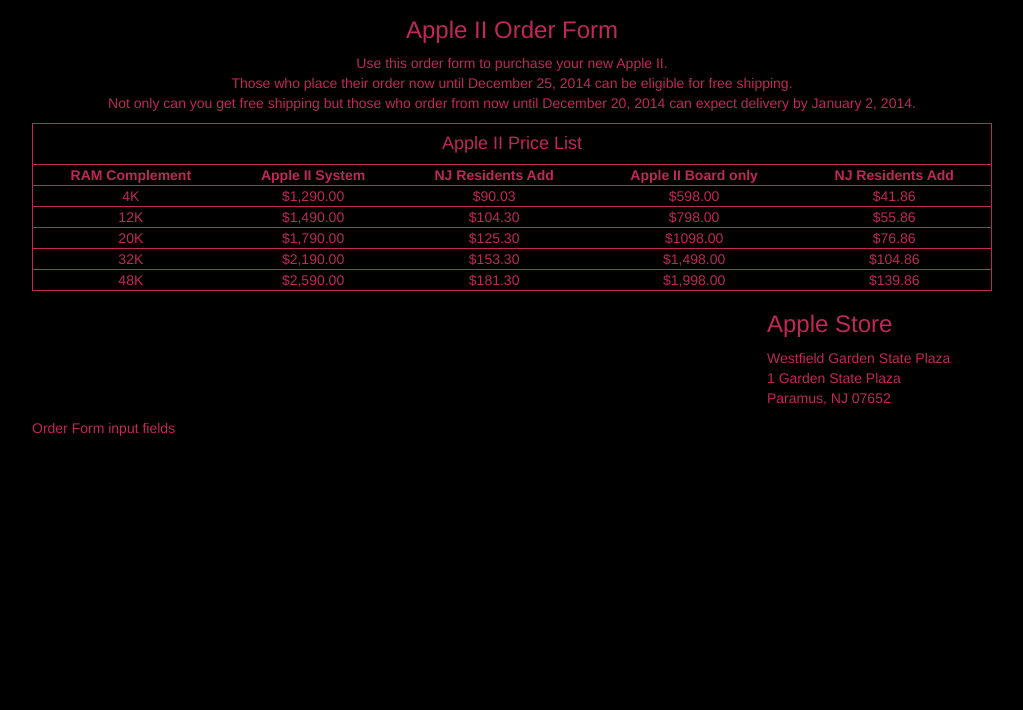
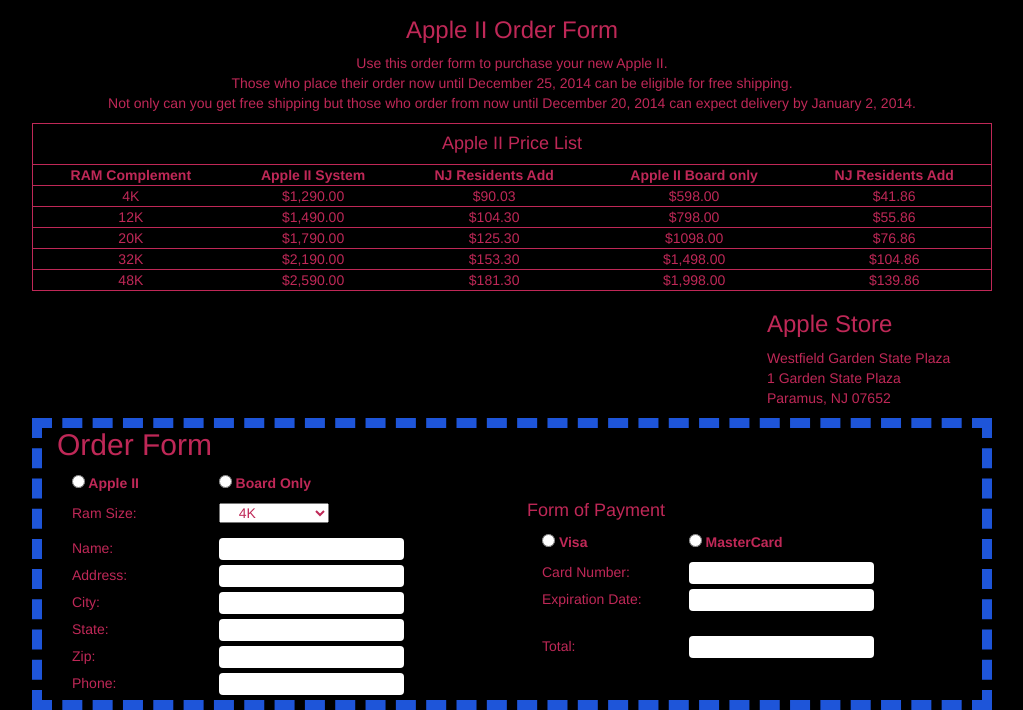
Before and after one commit to urvesh/project2, a plain HTML site: page orderform.html in a window 1280 px wide. Shown: the part 90-800 px from the top of the page, without its empty margins (128-1151 px from the left). Drawn offline with nearby package versions, Linux system fonts and the light colour scheme.

Commit message:
added form to buy apple ii

```diff
--- a/css/styles.css
+++ b/css/styles.css
@@ -186,3 +186,28 @@ body {
     border-top: 1px solid;
     border-bottom: 1px solid;
 }
+
+#orderForm .order-form {
+    border: 10px dashed #1e55d9;
+}
+
+#orderForm .order-form h2 {
+    margin-top: 0;
+}
+
+#orderForm .order-form select {
+    margin-left: 15px;
+}
+
+#orderForm .order-form input[type='text'] {
+    border-radius: 4px;
+    border: none;
+}
+
+#orderForm .order-form .row {
+    margin-bottom: 5px;
+}
+
+#orderForm .order-form h4 {
+    margin-top: 73px;
+}
--- a/orderform.html
+++ b/orderform.html
@@ -114,9 +114,120 @@
                 </div>
             </div>
 
-            <p>
-                Order Form input fields
-            </p>
+            <div class="row order-form">
+                <div class="col-md-6">
+                    <h2>Order Form</h2>
+                    <div class="row">
+                        <label class="col-md-4">
+                            <input type="radio" name="item">
+                            Apple II
+                        </label>
+                        <label class="col-md-4">
+                            <input type="radio" name="item">
+                            Board Only
+                        </label>
+                    </div>
+                    <div class="row">
+                        <p class="col-md-4">Ram Size:</p>
+                        <select name="ramSize" class="col-md-3">
+                            <option>4K</option>
+                            <option>12K</option>
+                            <option>20K</option>
+                            <option>32K</option>
+                            <option>48K</option>
+                        </select>
+                    </div>
+                    <div class="row">
+                        <div class="col-md-4">
+                            Name:
+                        </div>
+                        <div class="col-md-8">
+                            <input type="text">
+                        </div>
+                    </div>
+                    <div class="row">
+                        <div class="col-md-4">
+                            Address:
+                        </div>
+                        <div class="col-md-8">
+                            <input type="text">
+                        </div>
+                    </div>
+                    <div class="row">
+                        <div class="col-md-4">
+                            City:
+                        </div>
+                        <div class="col-md-8">
+                            <input type="text">
+                        </div>
+                    </div>
+                    <div class="row">
+                        <div class="col-md-4">
+                            State:
+                        </div>
+                        <div class="col-md-8">
+                            <input type="text">
+                        </div>
+                    </div>
+                    <div class="row">
+                        <div class="col-md-4">
+                            Zip:
+                        </div>
+                        <div class="col-md-8">
+                            <input type="text">
+                        </div>
+                    </div>
+                    <div class="row">
+                        <div class="col-md-4">
+                            Phone:
+                        </div>
+                        <div class="col-md-8">
+                            <input type="text">
+                        </div>
+                    </div>
+
+                </div>
+                <div class="col-md-6">
+                    <h4>Form of Payment</h4>
+                    <div class="row">
+                        <label class="col-md-4">
+                            <input type="radio" name="card">
+                            Visa
+                        </label>
+                        <label class="col-md-4">
+                            <input type="radio" name="card">
+                            MasterCard
+                        </label>
+                    </div>
+                    <div class="row">
+                        <div class="col-md-4">
+                            Card Number:
+                        </div>
+                        <div class="col-md-8">
+                            <input type="text">
+                        </div>
+                    </div>
+                    <div class="row">
+                        <div class="col-md-4">
+                            Expiration Date:
+                        </div>
+                        <div class="col-md-8">
+                            <input type="text">
+                        </div>
+                    </div>
+
+                    <div class="row" style="margin-top: 25px;">
+                        <div class="col-md-4">
+                            Total:
+                        </div>
+                        <div class="col-md-6">
+                            <input type="text" name="total">
+                        </div>
+                    </div>
+                </div>
+
+
+            </div>
         </div>
     </div>
 </body>
```
